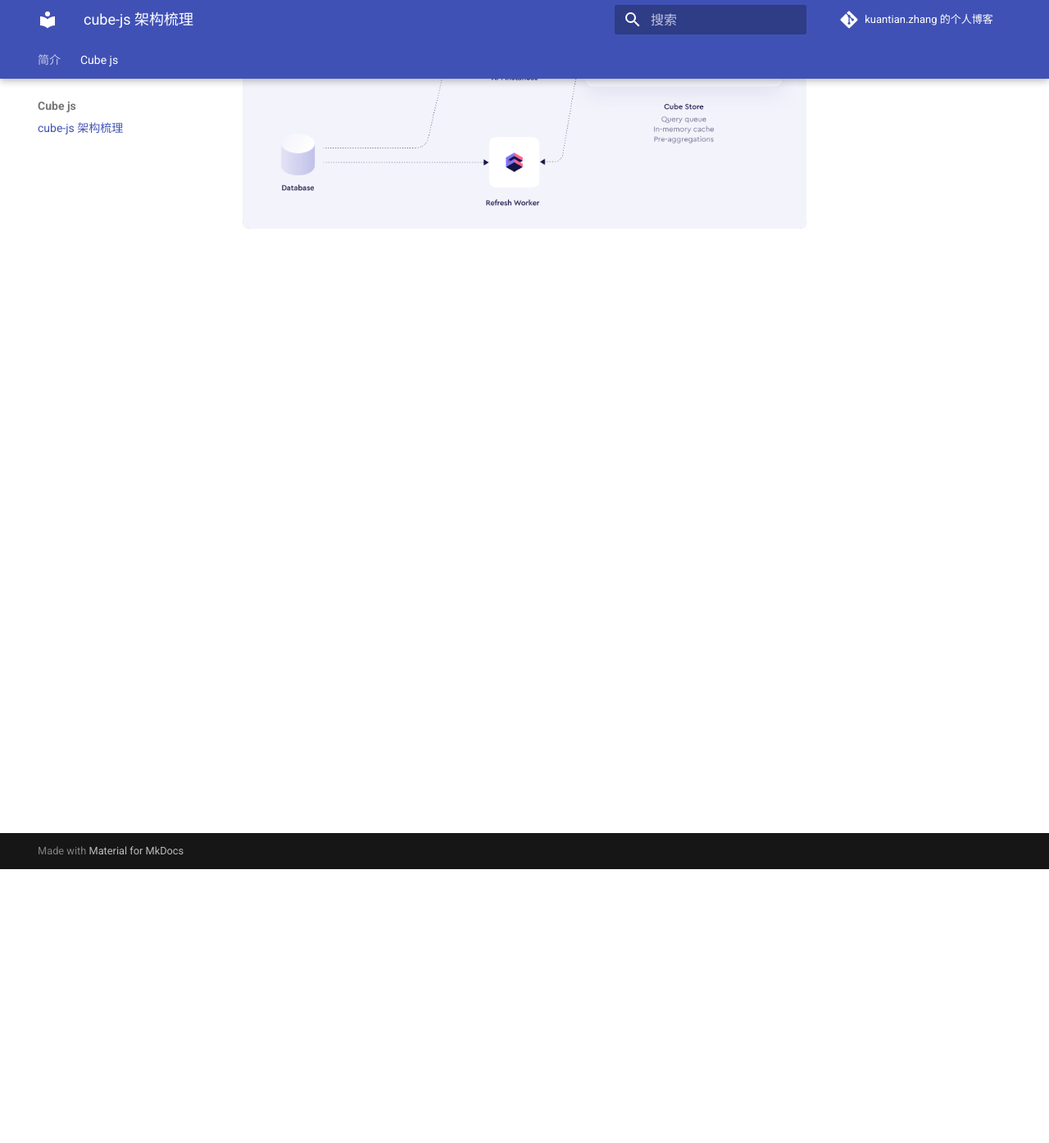
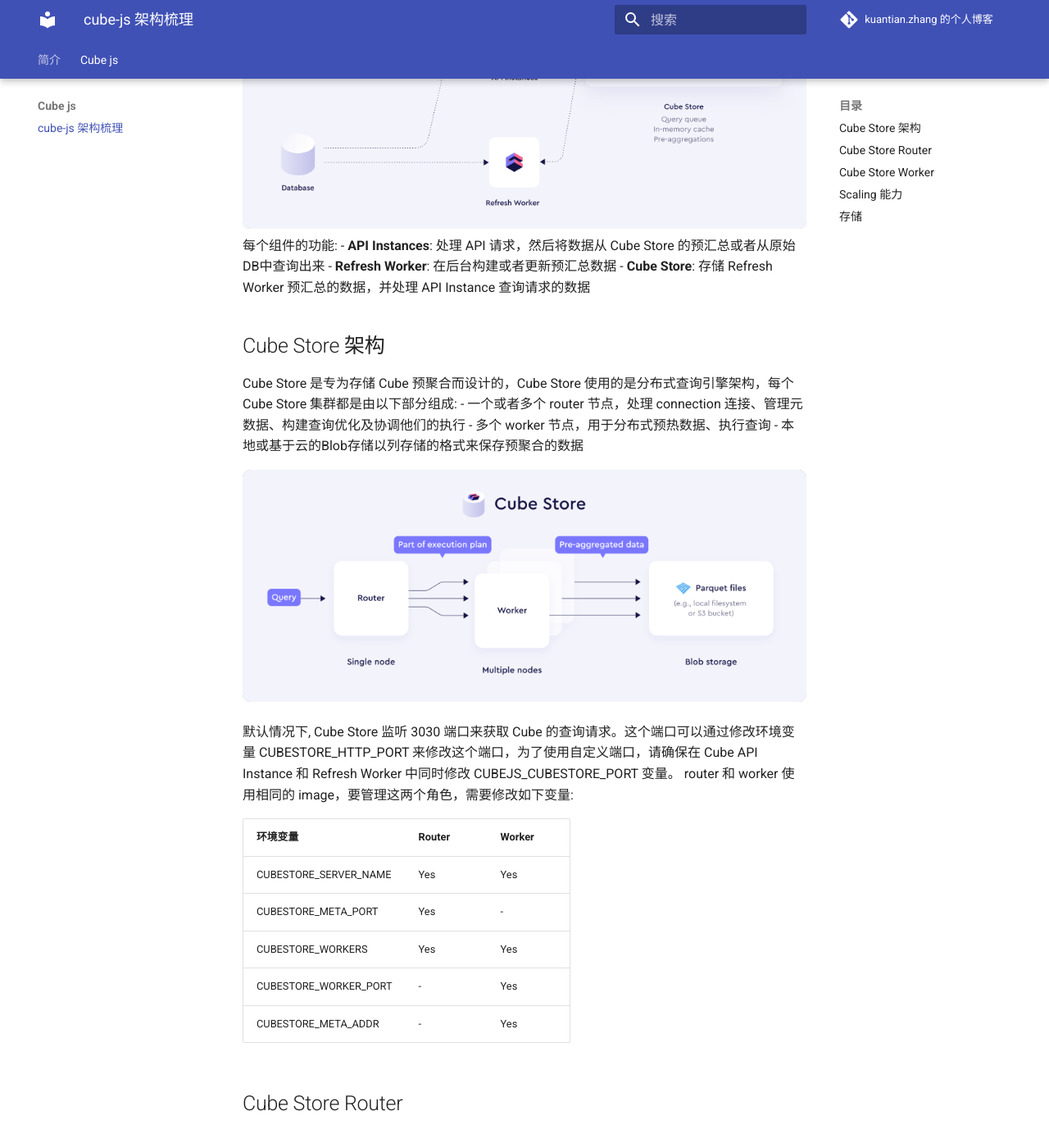
Before and after one commit to zhangkuantian/zhangkuantian.github.io, an MkDocs documentation site: the page built from docs/cube-js/cube-js-arch.md, in a window 1280 px wide and 1400 px high, scrolled down 340 px. Shown: the top 1394 px of the window at 82% size. Built offline with MkDocs 1.6.1 and Material for MkDocs 9.7.7, drawn with Linux system fonts in a browser that asks for light colours; comment, search, counter and statistics services are not loaded; some of the changed text lies outside the part shown.

Commit message:
fix bugs

```diff
--- a/docs/cube-js/cube-js-arch.md
+++ b/docs/cube-js/cube-js-arch.md
@@ -5,3 +5,41 @@
 - 一个 Cube Store 集群
 
 ![](../images/image_0.png)
+每个组件的功能:
+- **API Instances**: 处理 API 请求，然后将数据从 Cube Store 的预汇总或者从原始 DB中查询出来
+- **Refresh Worker**: 在后台构建或者更新预汇总数据
+- **Cube Store**: 存储 Refresh Worker 预汇总的数据，并处理 API Instance 查询请求的数据
+
+## Cube Store 架构
+Cube Store 是专为存储 Cube 预聚合而设计的，Cube Store 使用的是分布式查询引擎架构，每个 Cube Store 集群都是由以下部分组成:
+- 一个或者多个 router 节点，处理 connection 连接、管理元数据、构建查询优化及协调他们的执行
+- 多个 worker 节点，用于分布式预热数据、执行查询
+- 本地或基于云的Blob存储以列存储的格式来保存预聚合的数据
+
+![](../images/image_1.png)
+
+默认情况下, Cube Store 监听 3030 端口来获取 Cube 的查询请求。这个端口可以通过修改环境变量 CUBESTORE_HTTP_PORT 来修改这个端口，为了使用自定义端口，请确保在 Cube API Instance 和 Refresh Worker 中同时修改 CUBEJS_CUBESTORE_PORT 变量。
+router 和 worker 使用相同的 image，要管理这两个角色，需要修改如下变量:
+
+|环境变量|Router|Worker|
+|---|---|---|
+|CUBESTORE_SERVER_NAME|Yes|Yes|
+|CUBESTORE_META_PORT|Yes|-|
+|CUBESTORE_WORKERS|Yes|Yes|
+|CUBESTORE_WORKER_PORT|-|Yes|
+|CUBESTORE_META_ADDR|-|Yes|
+
+## Cube Store Router
+![](../images/image_2.png)
+负责接收来自 Cube 的查询、管理CubeStore 集群的元数据及优化和分发 Workers 的请求，同时提供兼容 MySQL 协议的接口来直接查询 CubeStore 中预汇总的结果。Cube 只会与 Router 通信，不会直接与 Worker 通信。
+
+## Cube Store Worker
+![](../images/image_3.png)
+Cube Store 集群中的 Worker 负责接收和执行来自 Router 中的查询，并直接与底层分布式文件系统交互，执行插入、查询和预汇总预热。Worker 之间不会直接交互，而是通过 Router 来分发查询和管理相关的元数据。
+
+## Scaling 能力
+虽然 Cube Store 可以以单实例模式运行，但是这种模式不适用于生产环境。对于高并发、高吞吐而言，建议将 Cube Store 运行在多实例的集群上。得益于存储与查询引擎已经分离(存算分离)，用户可以根据并发及吞吐量需求水平扩展 Cube Store 集群。
+
+## 存储
+Cube Store 使用单独的存储层来分别存储元数据和预聚合的 parquet 数据文件，Cube Store 可以使用 AWS S3 和 GCS，如果集群的所有节点都在一个机器上的话，也可以使用本地路径（风险点: 目前我们使用的是 oss，CubeStore 是用 rust 写的，截止到 2024-01-26，阿里云尚未提供 oss 的 rust sdk，CubeStore 目前也还没支持 oss，需要同时自己实现 oss rust sdk 和 CubeStore 的 oss 存储模块）
+新版本的 CubeStore 支持 MinIO，但是MinIO 的开源协议是 GUN AGPL3，商业公司使用有风险，我们尽量不要使用，避免带来不必要的麻烦。
```
